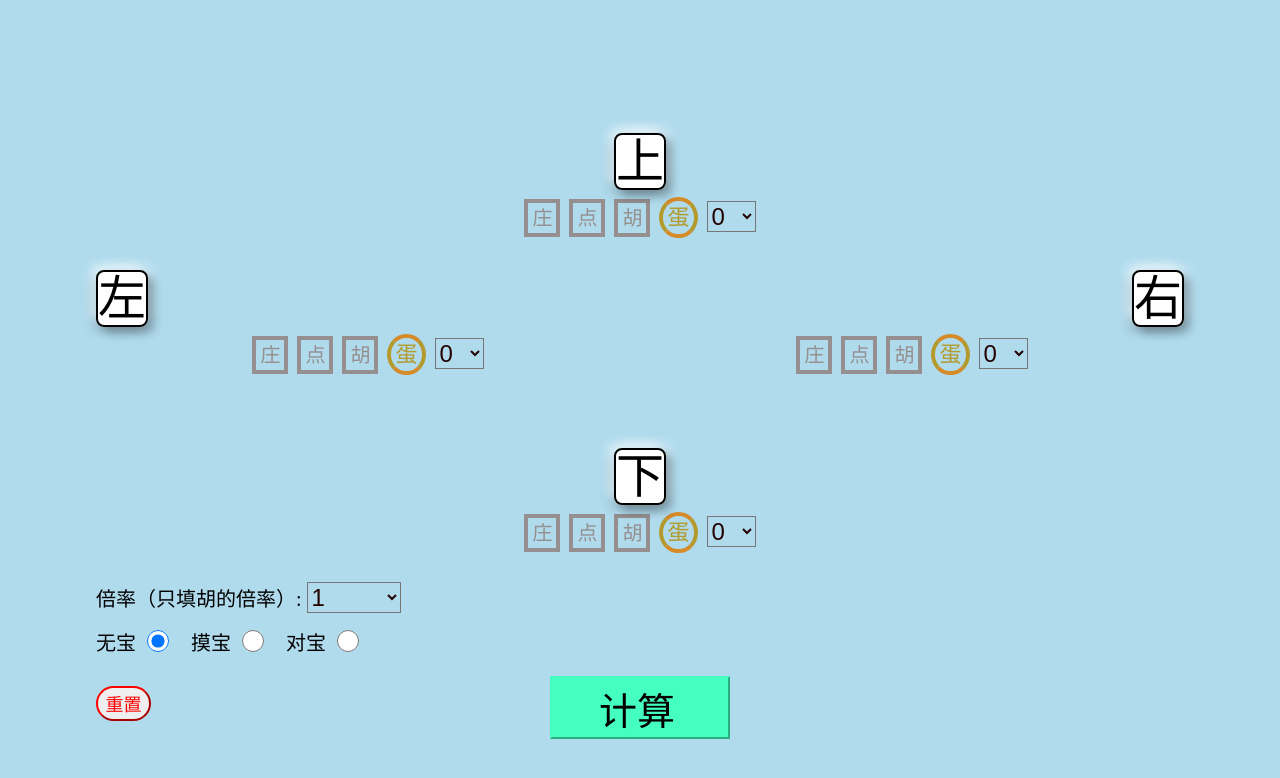
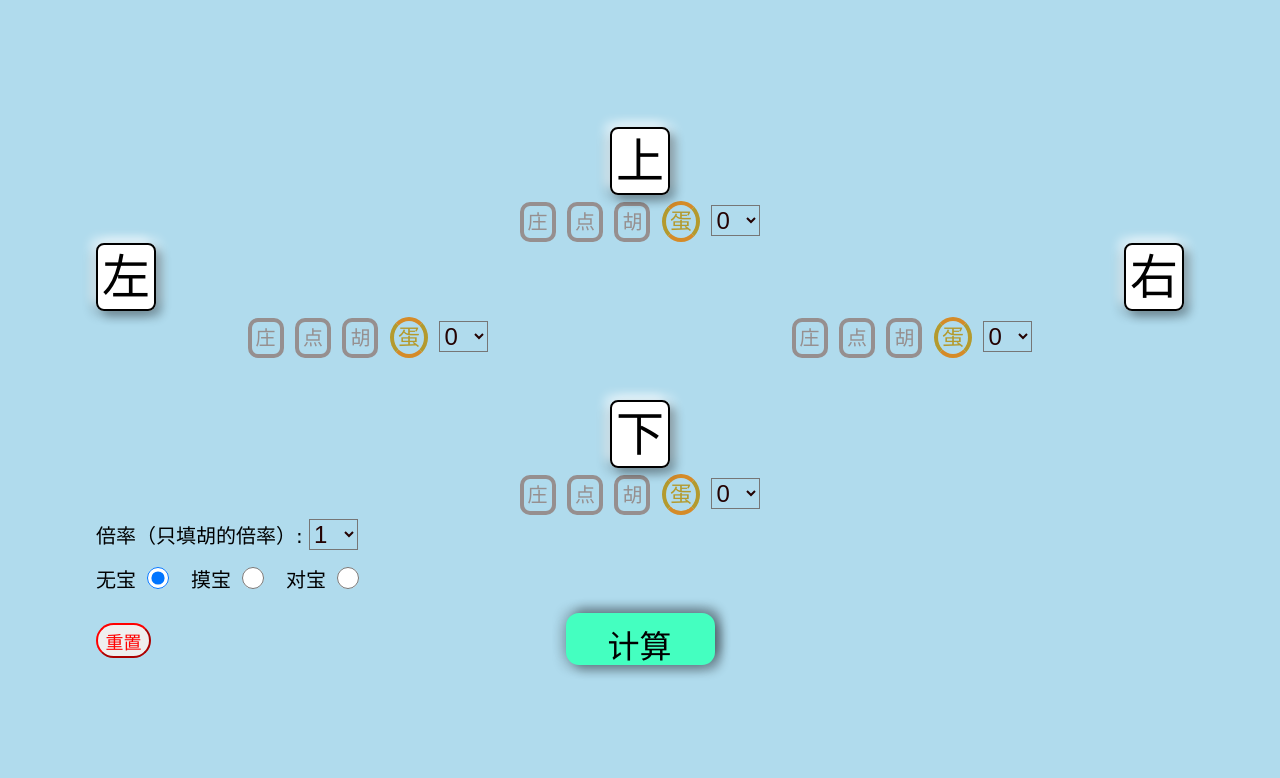
Before and after one commit to MikeYu414/majiang-calculator, a plain HTML site: page index.html in a window 1280 px wide. Drawn offline with nearby package versions, Linux system fonts and the light colour scheme.

Commit message:
Update index.html

```diff
--- a/index.html
+++ b/index.html
@@ -15,6 +15,7 @@
             justify-content: center;
             align-items: center;
             background-color: #b0dbed;
+			font-family: cursive !important;
         }
 
         .container {
@@ -27,13 +28,12 @@
         }
 
         .ft {
-            font-family: "华文行楷", sans-serif;
             font-size: 48px;
             position: relative;
         }
 
         .item {
-            height: 33%;
+            height: 28%;
             text-align: center;
         }
 
@@ -72,10 +72,11 @@
             6px -6px 10px rgba(255, 255, 255, 0.3);
             /* 右下高光 */
             border-radius: 8px;
+			padding: 4px;
         }
 
         .zd {
-            /* margin: 8px; */
+            margin-top: 4px;
             font-size: 36px;
         }
 
@@ -83,7 +84,7 @@
             font-size: 24px;
             background-color: #b0dbed;
             color: #240202;
-            font-family: "宋体", sans-serif;
+
         }
 
         .dan-label {
@@ -102,6 +103,7 @@
             /* padding: 2px; */
             font-size: 20px;
             padding: 4px;
+			border-radius: 10px;
         }
 
         .none-zhuang {
@@ -111,31 +113,39 @@
             /* padding: 2px; */
             font-size: 20px;
             padding: 4px;
+			border-radius: 10px;
         }
 
         .calculate {
-            width: 180px;
-            height: 63px;
-            font-size: 38px;
-            display: flex;
-            margin: 20px auto;
-            padding: 3px 0px 4px 47px;
-            background-color: #44ffc0;
-            border-color: #44ffc0;
+            width: 149px;
+			height: 52px;
+			font-size: 32px;
+			display: flex;
+			margin: 20px auto;
+			padding: 6px 0px 4px 40px;
+			background-color: #44ffc0;
+			border-radius: 13px;
+			border: 2px solid #44ffc0;
+            box-shadow: 6px 6px 10px rgba(0, 0, 0, 0.3), /* 右下阴影 */
+            -6px -6px 10px rgba(0, 0, 0, 0.1), /* 左上高光 */
+            -6px 6px 10px rgba(0, 0, 0, 0.1), /* 左上阴影 */
+            6px -6px 10px rgba(0, 0, 0, 0.3);
         }
 
         .win {
             color: #018202;
             position: absolute;
             margin-left: 8px;
-            font-size: 32px;
+			margin-top: 10px;
+            font-size: 28px;
         }
 
         .lose {
             position: absolute;
             color: red;
             margin-left: 8px;
-            font-size: 32px;
+			margin-top: 10px;
+            font-size: 28px;
         }
 
         .reset {
@@ -184,7 +194,7 @@
             </div>
             <div class="w-50">
                 <div class="ft tr">
-                    <span id="resultw" class="win" style="position: relative;"></span>
+                    <span id="resultw" class="win" style="position: relative;top: -10px;"></span>
                     <span class="mahjong-shadow">右</span>
                 </div>
                 <div class="zd">
@@ -210,7 +220,7 @@
                 </select>
             </div>
         </div>
-        <div style="font-size: 20px;font-family:宋体;margin-top: 8px;">
+        <div style="font-size: 20px;margin-top: 8px;">
             <label for="rate">倍率（只填胡的倍率）: </label>
             <select name="rate" id="rate">
                 <option value="1">1</option>
@@ -220,12 +230,12 @@
                 <option value="16">16</option>
                 <option value="32">32</option>
                 <option value="64">64</option>
-                <option value="128">128</option>
-                <option value="256">256</option>
-                <option value="512">散伙吧</option>
+                <!-- <option value="128">128</option> -->
+                <!-- <option value="256">256</option> -->
+                <!-- <option value="512">散伙吧</option> -->
             </select>
         </div>
-        <div class="d-flex" style="font-size: 20px;font-family:宋体;margin-top: 14px;">
+        <div class="d-flex" style="font-size: 20px;margin-top: 14px;">
             <label for="nobao">
                  无宝
             </label><input id="nobao" type="radio" name="bao" value="nobao" style="margin-left: -8px;height: 22px;    width: 60px;">
@@ -237,8 +247,8 @@
             </label><input id="duibao" type="radio" name="bao" value="duibao" style="margin-left: -8px;height: 22px;    width: 60px;">
         </div>
         <div style="position: relative;" class="d-flex">
-            <button id="reset" class="reset">重置</button>
-            <button id="calculate" class="calculate">计算</button>
+            <button id="reset" class="reset" style="font-family: cursive;">重置</button>
+            <button id="calculate" class="calculate" style="font-family: cursive;">计算</button>
         </div>
 
     </div>
@@ -249,7 +259,7 @@
         var zhuang, dian, hu;
         $('input[name="bao"][value="nobao"]').prop('checked', true);
 
-        for (let index = 0; index <= 25; index++) {
+        for (let index = 0; index <= 30; index++) {
             $('#dann').append(`<option value="${index}">${index}</option>`);
             $('#dane').append(`<option value="${index}">${index}</option>`);
             $('#danw').append(`<option value="${index}">${index}</option>`);
```
